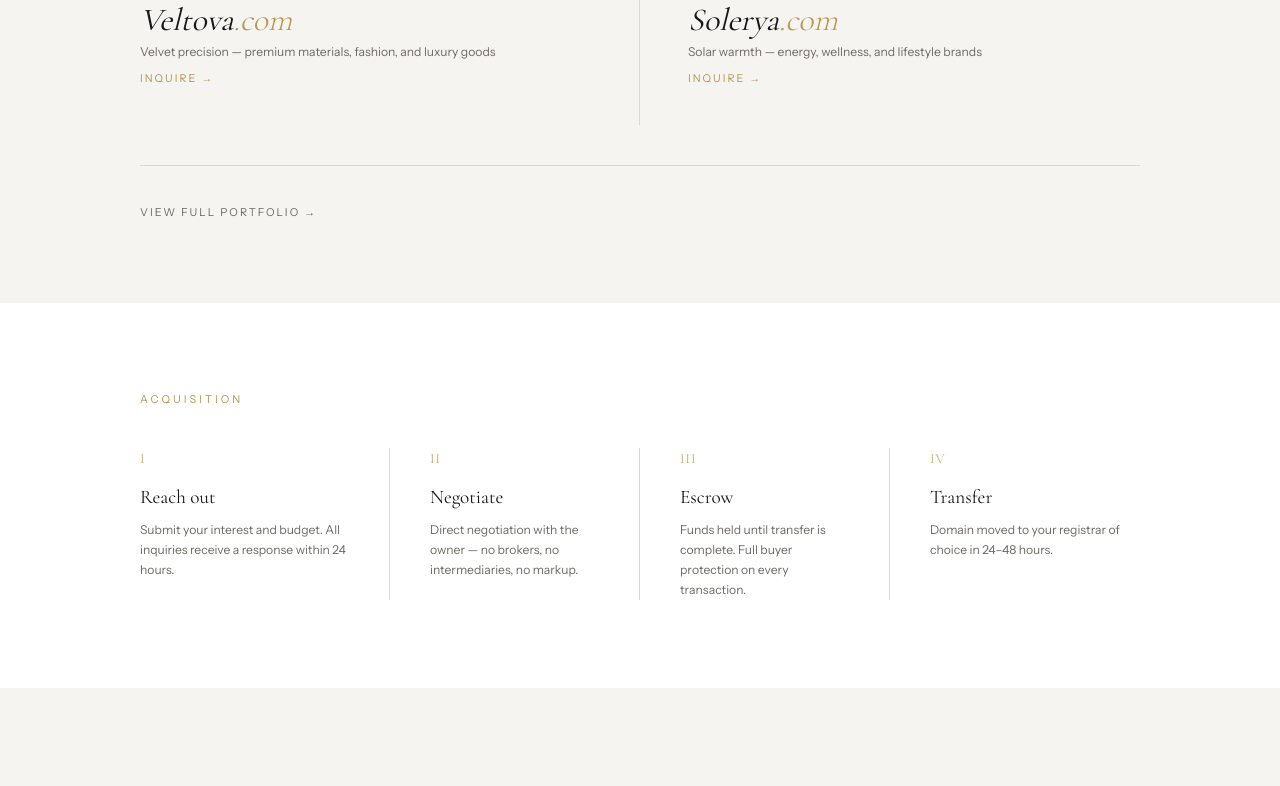
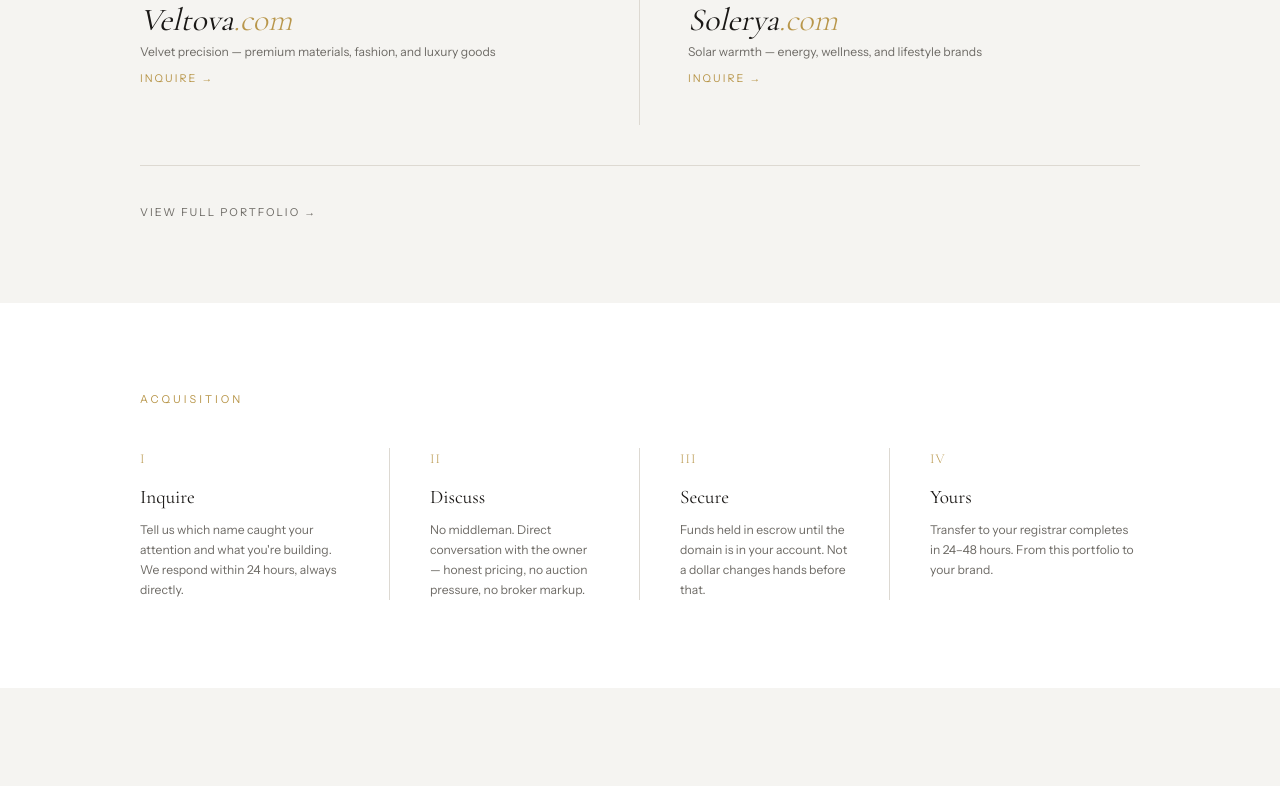
Before and after one commit to azambarda/praxitor2, a Next.js app: page / in a window 1280 px wide. Shown: the part 1139-1925 px from the top of the page. Built offline with nearby package versions, Linux system fonts and the light colour scheme.

Commit message:
Update page.js

```diff
--- a/app/page.js
+++ b/app/page.js
@@ -31,7 +31,7 @@ export default function Home() {
       {/* Featured domains */}
       <section className={styles.portfolio}>
         <div className="section-inner">
-          <span className="section-label">Selected Names</span>
+          <span className="section-label">From the portfolio</span>
           <div className={styles.domainGrid}>
             {featuredDomains.map((domain, i) => {
               const isLeft = i % 2 === 0
@@ -73,23 +73,23 @@ export default function Home() {
             {[
               {
                 num: 'I',
-                title: 'Reach out',
-                desc: 'Submit your interest and budget. All inquiries receive a response within 24 hours.',
+                title: 'Inquire',
+                desc: 'Tell us which name caught your attention and what you\'re building. We respond within 24 hours, always directly.',
               },
               {
                 num: 'II',
-                title: 'Negotiate',
-                desc: 'Direct negotiation with the owner — no brokers, no intermediaries, no markup.',
+                title: 'Discuss',
+                desc: 'No middleman. Direct conversation with the owner — honest pricing, no auction pressure, no broker markup.',
               },
               {
                 num: 'III',
-                title: 'Escrow',
-                desc: 'Funds held until transfer is complete. Full buyer protection on every transaction.',
+                title: 'Secure',
+                desc: 'Funds held in escrow until the domain is in your account. Not a dollar changes hands before that.',
               },
               {
                 num: 'IV',
-                title: 'Transfer',
-                desc: 'Domain moved to your registrar of choice in 24–48 hours.',
+                title: 'Yours',
+                desc: 'Transfer to your registrar completes in 24–48 hours. From this portfolio to your brand.',
               },
             ].map((step, i) => (
               <div key={step.num} className={styles.step}>
```
